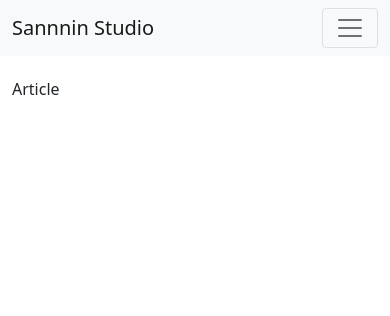
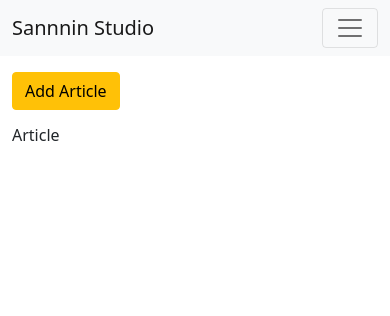
Before and after one commit to bersekerblade/sanninstudio, a CodeIgniter app: page /database/index.php/article/index in a window 390 px wide. Shown: the top 316 px of the page. Run offline with CodeIgniter, Linux system fonts and the light colour scheme; data that the repository does not hold is empty.

Commit message:
Update button add article

```diff
--- a/application/views/article/index.php
+++ b/application/views/article/index.php
@@ -1,5 +1,11 @@
 <div class="container">
-    <div class="row mt-4">
+    <div class="row mt-3">
+        <div class="col-md-6">
+            <a href="" class="btn btn-warning">Add Article</a>
+        </div>
+    </div>
+
+    <div class="row mt-3">
         <div class="col-md-6">
             <h6><?= $title; ?></h6>
             <div class="list-group">
--- a/application/views/templates/header.php
+++ b/application/views/templates/header.php
@@ -14,7 +14,7 @@
 
 <body>
     <nav class="navbar navbar-expand-lg navbar-light bg-light">
-        <div class="container-fluid">
+        <div class="container">
             <a class="navbar-brand" href="<?= base_url(); ?>">Sannnin Studio</a>
             <button class="navbar-toggler" type="button" data-bs-toggle="collapse" data-bs-target="#navbarNavAltMarkup" aria-controls="navbarNavAltMarkup" aria-expanded="false" aria-label="Toggle navigation">
                 <span class="navbar-toggler-icon"></span>
```
